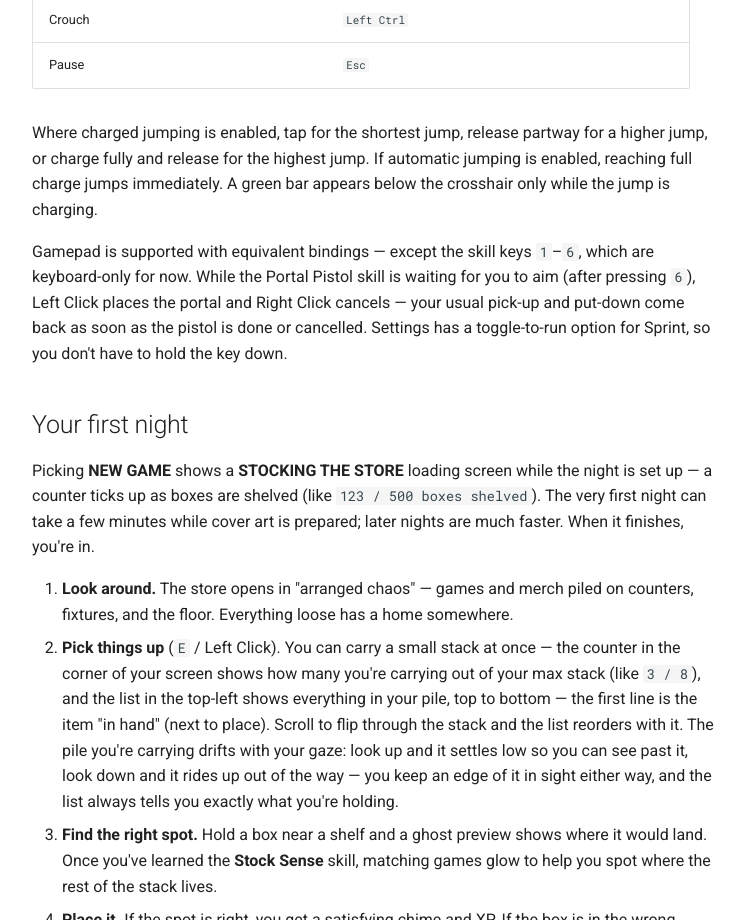
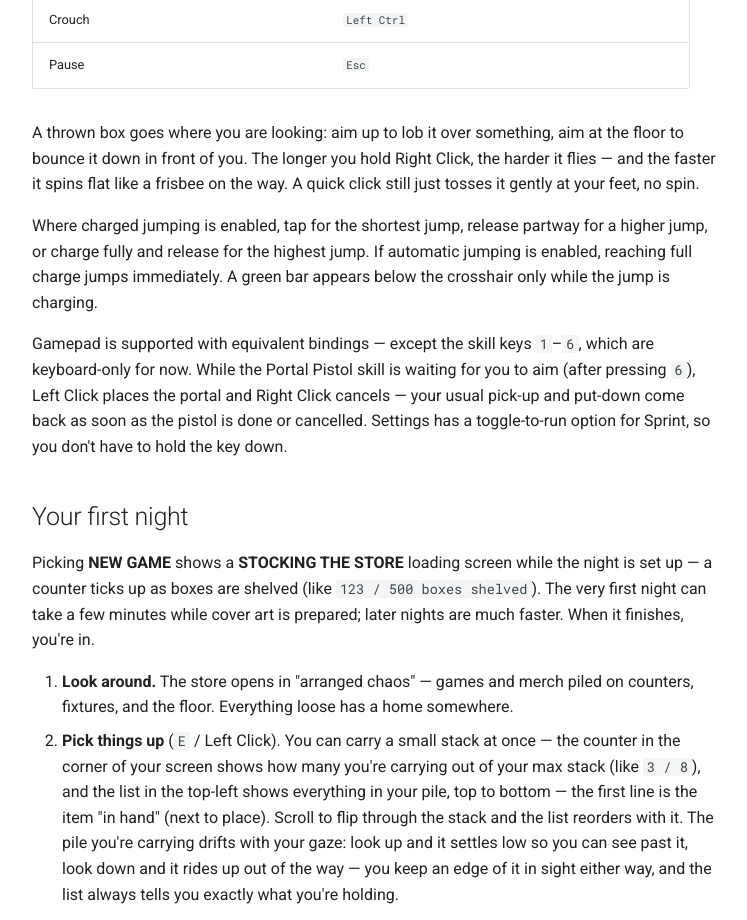
Before and after one commit to Nutshell-Studio/gamestart-wiki, a plain HTML site: page Getting-Started/index.html in a window 1280 px wide. Shown: the part 912-1832 px from the top of the page, without its empty margins (264-1011 px from the left). Drawn offline with Linux system fonts and the light colour scheme.

Commit message:
deploy: wiki @ 3a199846b5e8d7e9533b86d4aed9525ca7bfe0a3 Nutshell-Studio/gamestart@3a199846b5e8d7e9533b86d4aed9525ca7bfe0a3

```diff
--- a/Getting-Started/index.html
+++ b/Getting-Started/index.html
@@ -728,6 +728,10 @@
 </tr>
 </tbody>
 </table>
+<p>A thrown box goes where you are looking: aim up to lob it over something, aim at
+the floor to bounce it down in front of you. The longer you hold Right Click, the
+harder it flies — and the faster it spins flat like a frisbee on the way. A quick
+click still just tosses it gently at your feet, no spin.</p>
 <p>Where charged jumping is enabled, tap for the shortest jump, release partway for
 a higher jump, or charge fully and release for the highest jump. If automatic
 jumping is enabled, reaching full charge jumps immediately. A green bar appears
```
Also changed, not shown: search/search_index.json (+1 -1 lines).
